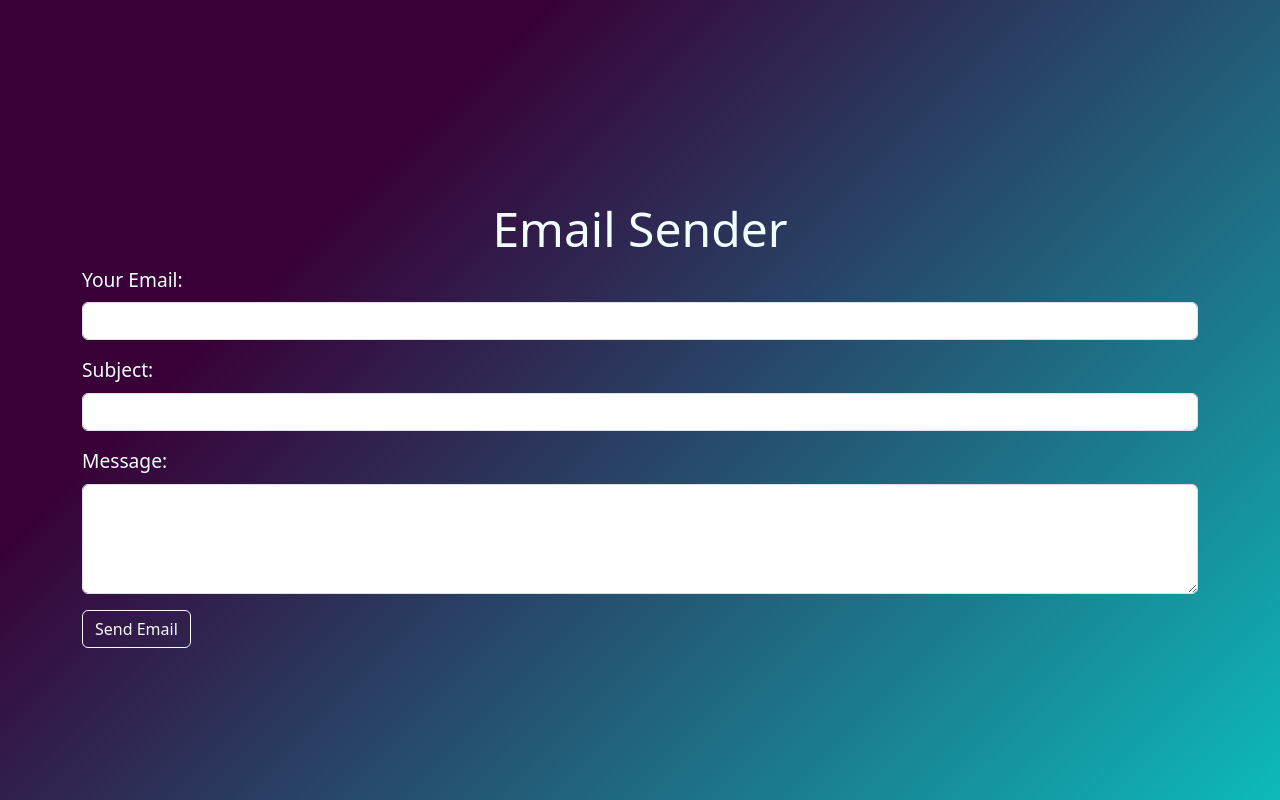
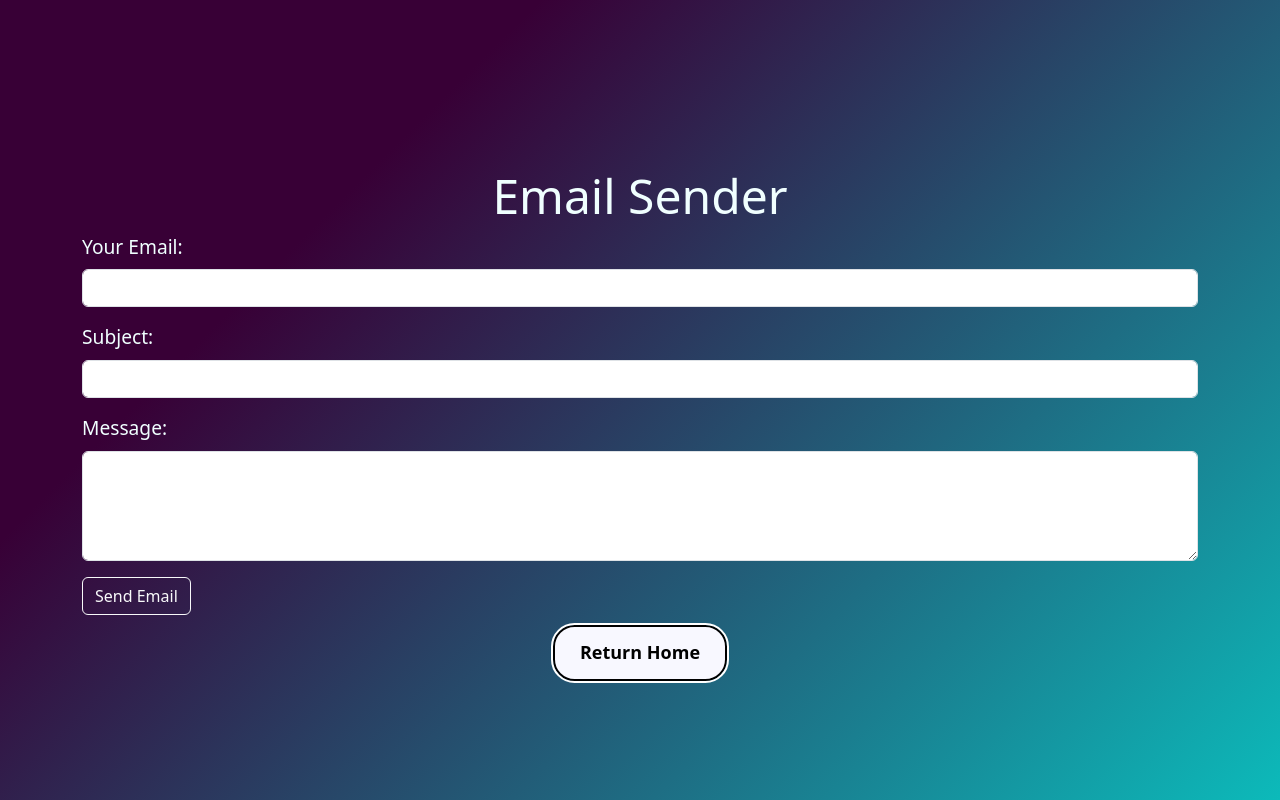
Before and after one commit to ManaasGupta/portfolio_website, a Flask app: page /email in a window 1280 px wide. Run offline with Flask 3, Linux system fonts and the light colour scheme; some libraries are stand-ins or nearby versions.

```diff
--- a/static/email.css
+++ b/static/email.css
@@ -17,3 +17,29 @@ h1{
 label{
     font-size: 1.2em;
 }
+.home {
+    background-color: rgb(248, 248, 255);
+    border-radius: 1.2em;
+    font-weight: bold;
+    outline: 2px solid white;
+    border: 2px solid black;
+    color: black;
+    padding: 0.7em 1.4em;
+    text-decoration: none;
+    font-size: 18px;
+  }
+  .home:hover {
+    display: block;
+    text-decoration: none;
+    color: white;
+    font-size: 18px;
+    text-decoration: none;
+    transition: 0.3s;
+    font-size: 1.2em;
+    background-color: black;
+    outline: 2px solid black;
+    border: 2px solid white;
+    border-radius: 1.2em;
+    font-weight: bold;
+    transform: scale(1);
+  }
--- a/templates/email.html
+++ b/templates/email.html
@@ -39,6 +39,7 @@
             <button type="submit" class="btn btn-outline-light">Send Email</button>
         </form>
     </div>
+    <a href="{{url_for('entry_point')}}" class="home">Return Home</a>
 
     <!-- Add the Bootstrap JS and Popper.js links for optional functionality -->
     <script src="https://code.jquery.com/jquery-3.5.1.slim.min.js"></script>
```
